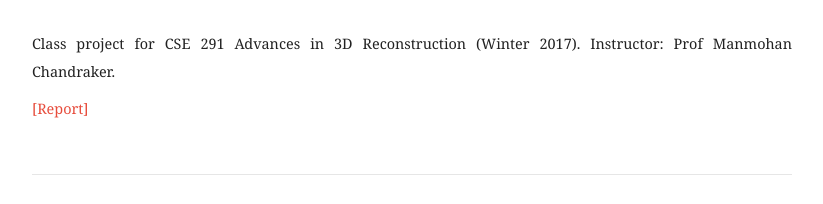
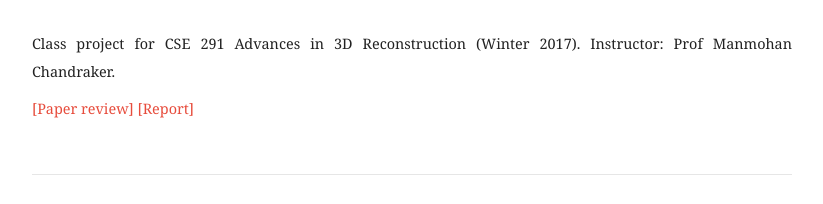
Before and after one commit to moshanATucsd/moshanATucsd.github.io, a Jekyll site: the page built from project/index.html, in a window 1280 px wide. Shown: the part 1035-1239 px from the top of the page, without its empty margins (228-1051 px from the left). Built offline with Jekyll 4.4.1, drawn with Linux system fonts in a browser that asks for light colours; nearby versions of some CDN libraries.

Commit message:
add website

```diff
--- a/project/index.html
+++ b/project/index.html
@@ -37,6 +37,7 @@ category: project
         Class project for CSE 291 Advances in 3D Reconstruction (Winter 2017). Instructor: Prof Manmohan Chandraker.
         </p>
         <p>
+        <a href="http://cseweb.ucsd.edu/~mkchandraker/classes/CSE291/2017/Presentations/04_Viewpoint_Estimation_Shan.pdf">[Paper review]</a>
         <a href="/pdfs/report/Weakly supervised keypoint detection.pdf">[Report]</a>
         </p>
     </div>
```
Also changed, not shown: 2 other files.
